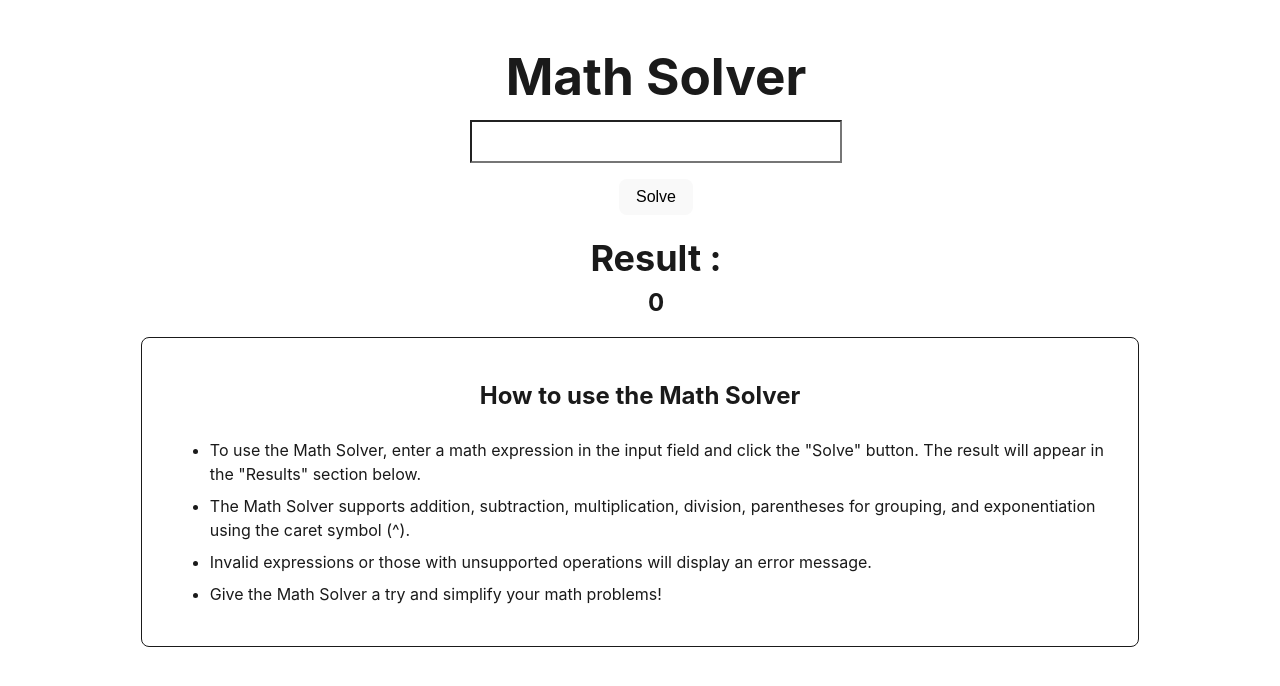
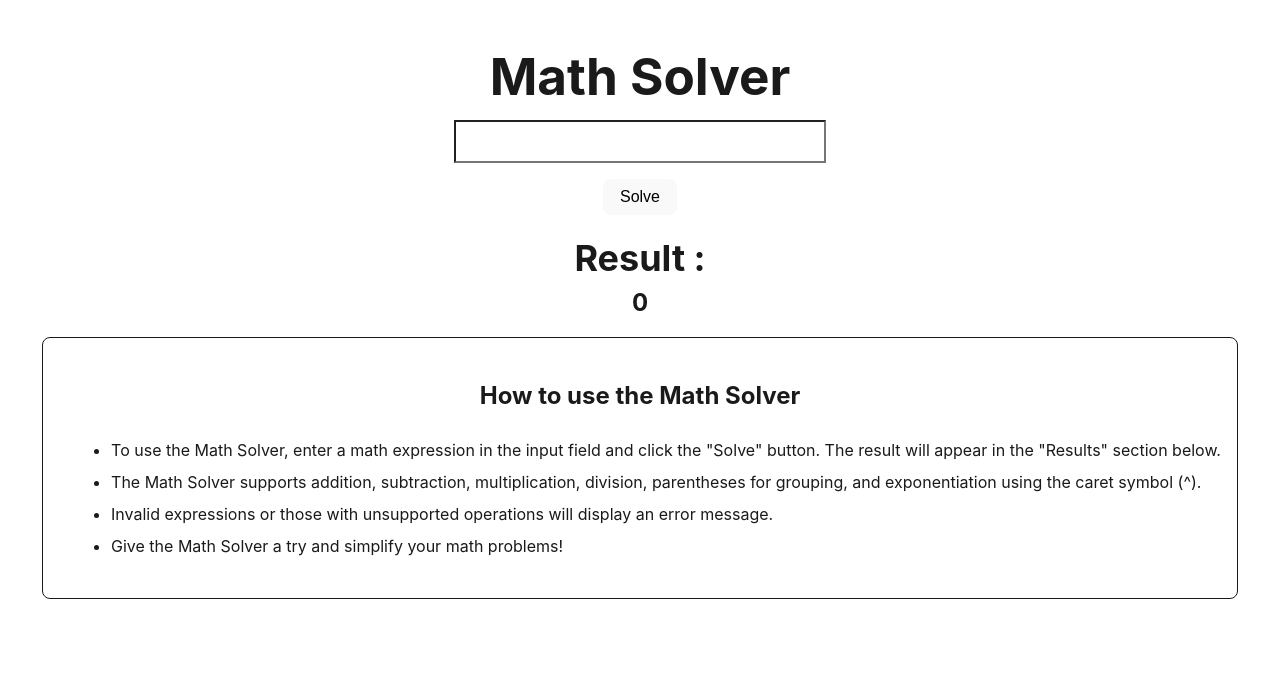
Before and after one commit to samir1498/arithmetic-simplifier, a website built with Vite: page index.html in a window 1280 px wide. Built offline with nearby package versions, Linux system fonts and the light colour scheme.

Commit message:
style adjustments

```diff
--- a/style.css
+++ b/style.css
@@ -35,7 +35,6 @@ form {
   max-height: fit-content;
   gap: 1rem;
   padding-top: 2rem;
-  padding-left: 2rem;
 }
 
 h1 {
@@ -93,7 +92,6 @@ button:focus-visible {
   color: white;
   border-radius: 8px;
   text-align: left;
-  max-width: 80%;
 }
 
 .usage h2 {
```
